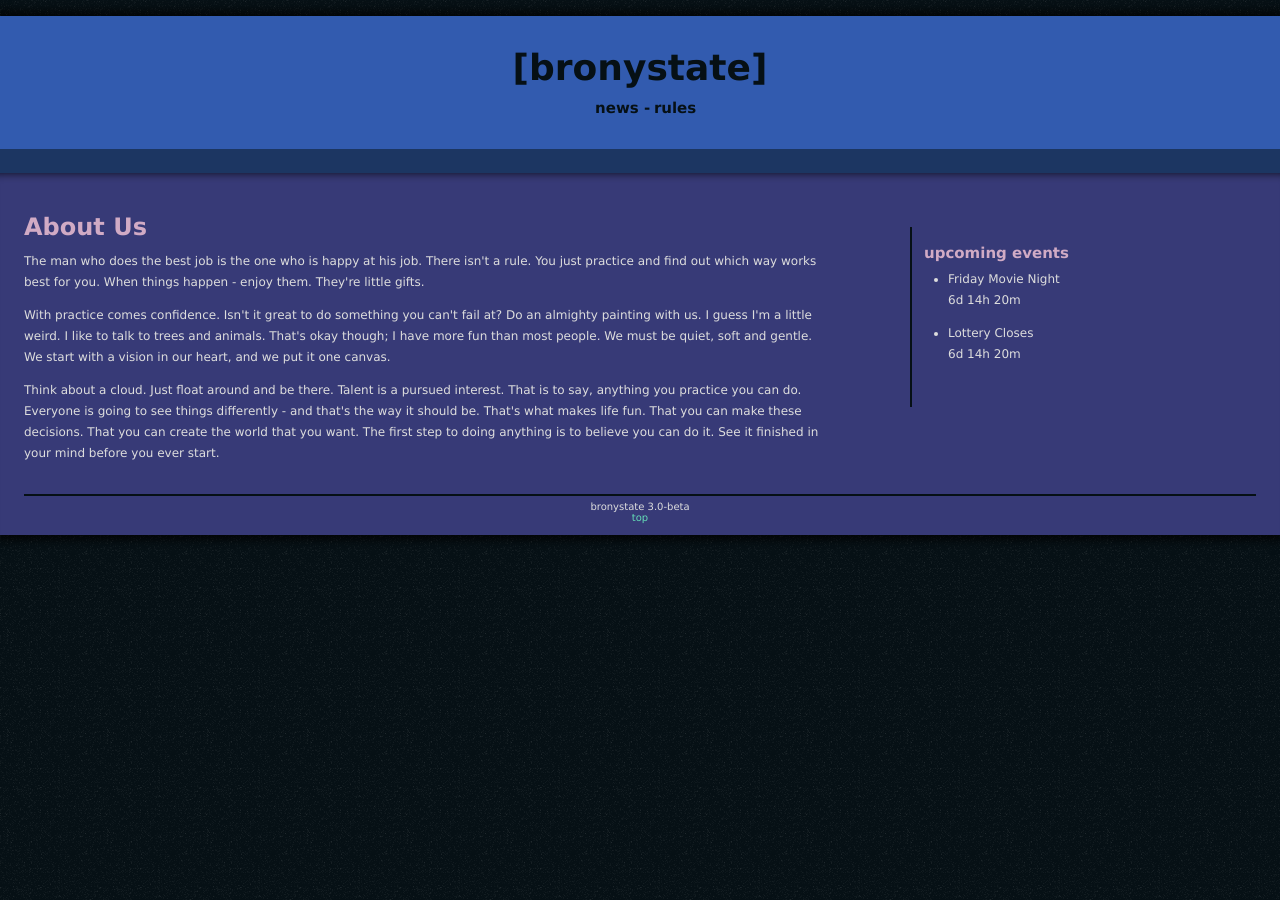
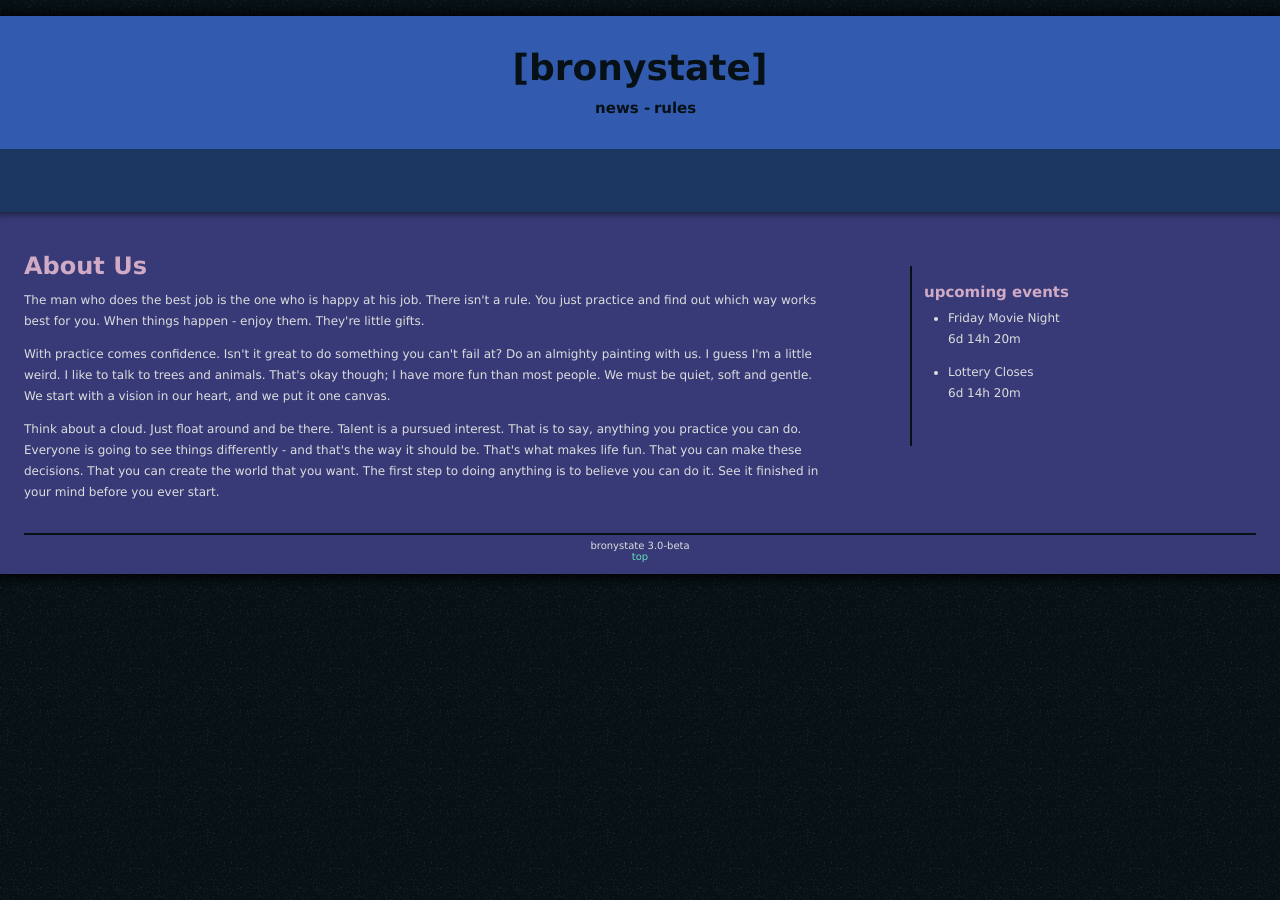
Before and after one commit to Bronystate/brstv3, a Jekyll site: the page built from index_about.md, in a window 1280 px wide. Built offline with Jekyll 4.4.1, drawn with Linux system fonts in a browser that asks for light colours; nearby versions of some CDN libraries.

Commit message:
styled empty timerbar

```diff
--- a/_includes/zone_timerbar.html
+++ b/_includes/zone_timerbar.html
@@ -1,4 +1,4 @@
-<div id="timerbar" class="hide">
-  <div id="timertitle"></div>
-  <div id="timerclock"></div>
+<div id="timerbar">
+  <div id="timertitle">&nbsp;</div>
+  <div id="timerclock">&nbsp;</div>
 </div>
--- a/assets/js/brst-countdowns.js
+++ b/assets/js/brst-countdowns.js
@@ -49,7 +49,6 @@ function update() {
       var time = calcRemaining(timer.moment);
       timertitle.innerHTML = timer.title;
       timerclock.innerHTML = time;
-      timerbar.classList.toggle("hide");
       titledone = true;
     }
   }
```
